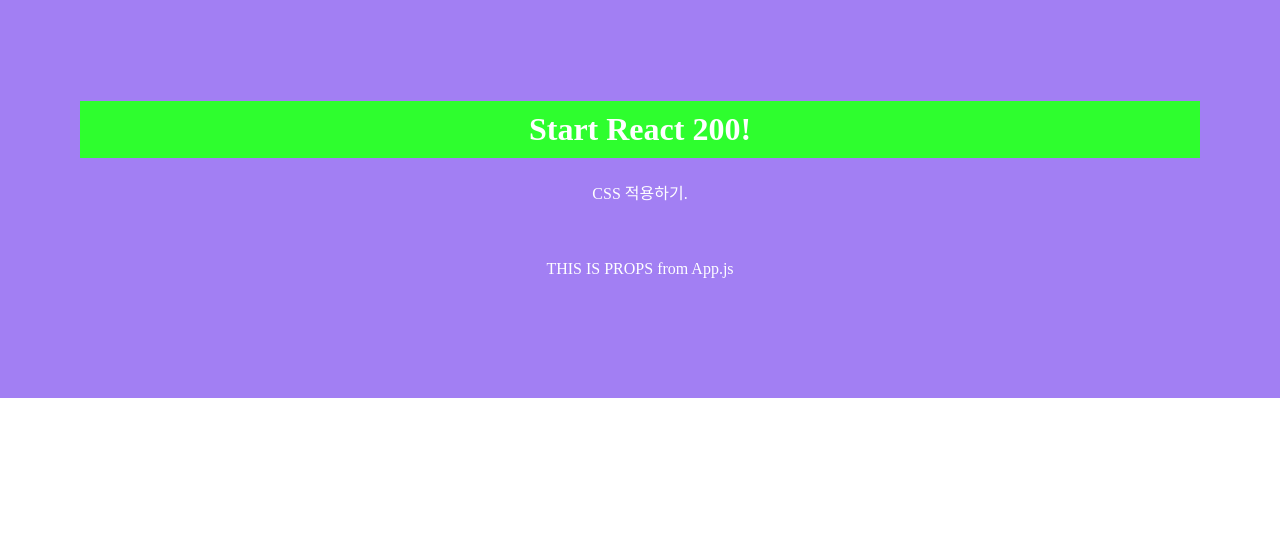
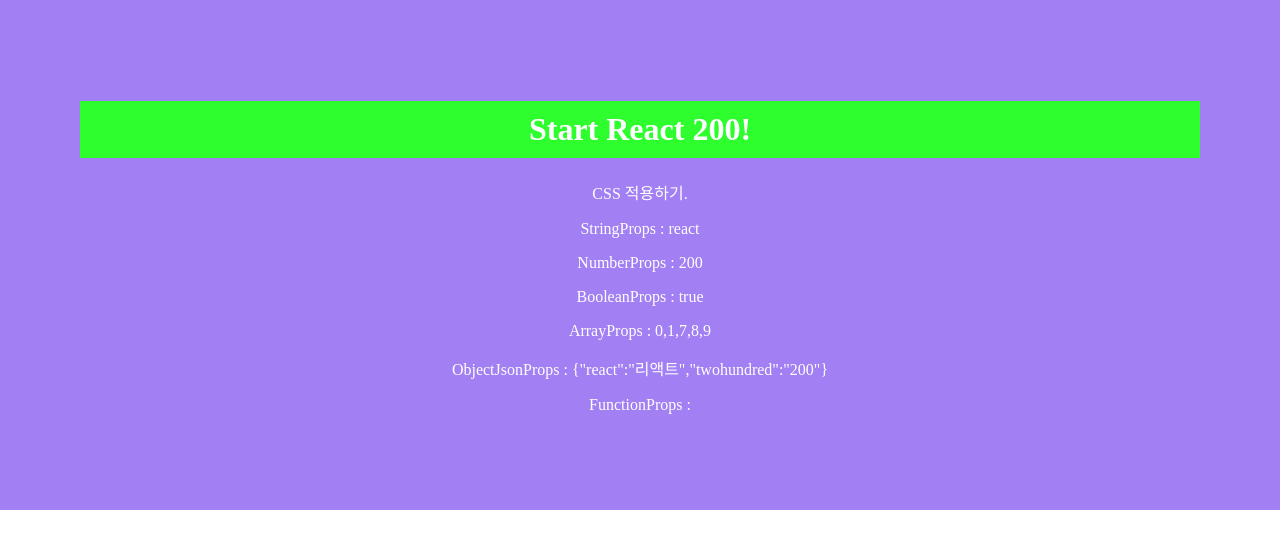
Before and after one commit to HeonPage/react_tutorial, a React (Create React App) app: page / in a window 1280 px wide. Shown: the top 548 px of the page. Built offline with nearby package versions, Linux system fonts and the light colour scheme.

Commit message:
Props DataType

```diff
--- a/package.json
+++ b/package.json
@@ -7,6 +7,7 @@
     "@testing-library/react": "^12.1.2",
     "@testing-library/user-event": "^13.5.0",
     "jquery": "^3.6.0",
+    "prop-types": "^15.8.1",
     "react": "^17.0.2",
     "react-dom": "^17.0.2",
     "react-scripts": "5.0.0",
--- a/src/App.js
+++ b/src/App.js
@@ -1,13 +1,19 @@
 import React from 'react'
 import './App.css'
-import Props from './R017_props'
+import Props from './R018_PropsDataType'
 
 function App() {
   return (
     <div>
       <h1>Start React 200!</h1>
       <p>CSS 적용하기.</p>
-      <Props props_value="THIS IS PROPS" />
+      <Props
+        String='react'
+        Number={200}
+        Boolean={1 == 1}
+        Array={[0, 1, 7, 8, 9]}
+        ObjectJson={{ react: "리액트", twohundred: "200" }}
+        Function={console.log("Function Props : function!")} />
     </div>
   )
 }
--- /dev/null
+++ b/src/R018_PropsDataType.js
@@ -0,0 +1,30 @@
+import React, { Component } from 'react';
+import datatype from 'prop-types'
+
+class R018_PropsDataType extends Component {
+    render() {
+        let { String, Number, Boolean, Array, ObjectJson, Function } = this.props
+        return (
+            <div style={{ padding: "0px" }}>
+                <p>StringProps : {String}</p>
+                <p>NumberProps : {Number}</p>
+                <p>BooleanProps : {Boolean.toString()}</p>
+                <p>ArrayProps : {Array.toString()}</p>
+                <p>ObjectJsonProps : {JSON.stringify(ObjectJson)}</p>
+                <p>FunctionProps : {Function}</p>
+            </div>
+        );
+    }
+}
+
+R018_PropsDataType.propTypes = {
+    String: datatype.string,
+    Number: datatype.number,
+    Boolean: datatype.bool,
+    Array: datatype.array,
+    ObjectJson: datatype.object,
+    Function: datatype.func,
+}
+
+
+export default R018_PropsDataType;
```
Also changed, not shown: 1 other file (tests, documents, lock files or other folders).
